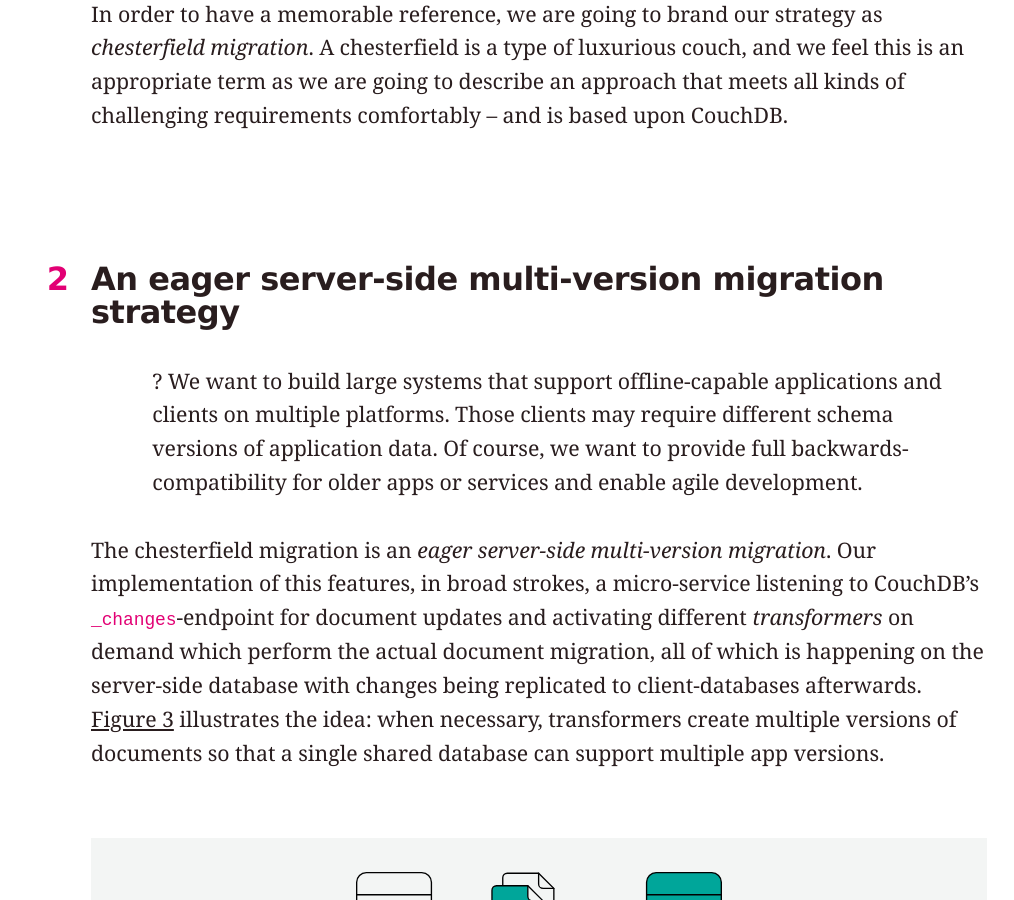
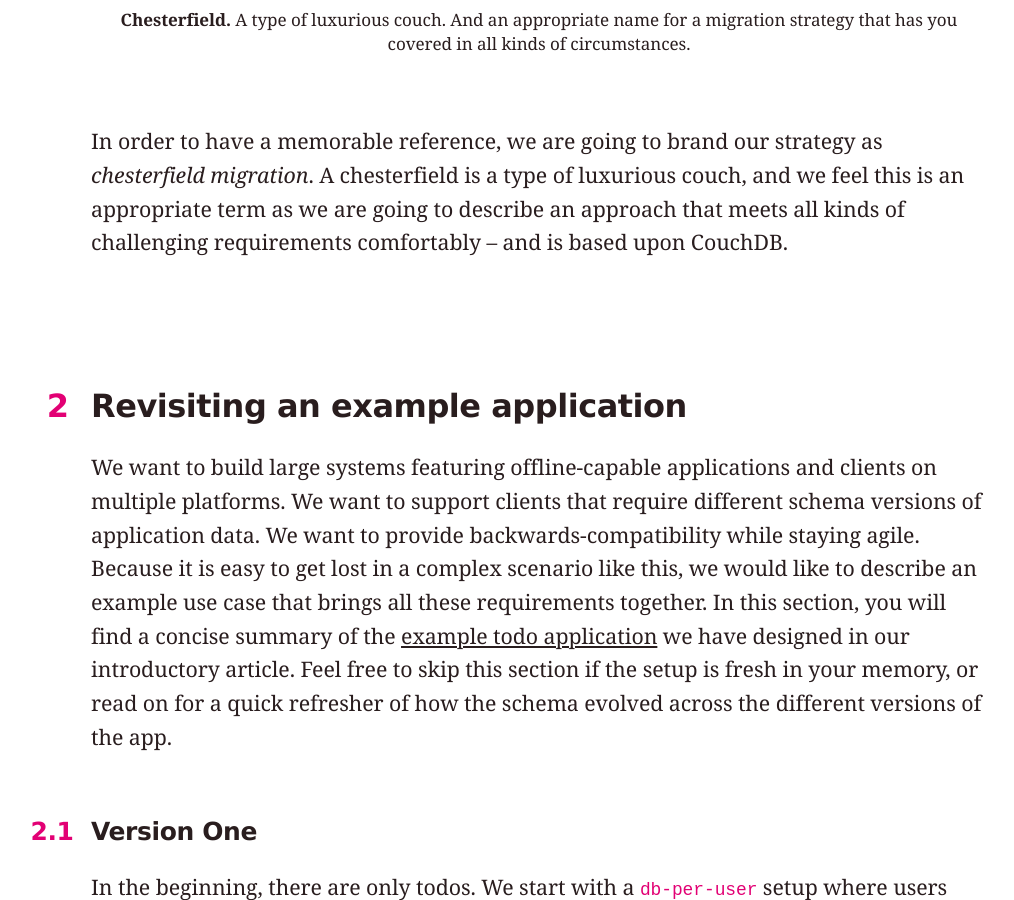
Before and after one commit to jo/sync-tank, a Jekyll site: the page built from chesterfield-migration/index.md, in a window 1280 px wide and 900 px high, scrolled down 2416 px. Shown: the whole window, without its empty margins (37-1051 px from the left). Built offline with Jekyll 4.4.1, drawn with Linux system fonts in a browser that asks for light colours; our own code applies the rules of GitHub Pages for plain Markdown files; some of the changed text lies outside the part shown.

Commit message:
rewrite example introduction for version 1 and 2

````diff
--- a/chesterfield-migration/index.md
+++ b/chesterfield-migration/index.md
@@ -16,11 +16,11 @@
 
 ## Introduction
 
-Migrating data is not trivial. Migrating distributed data that is needed in lots of places at the same time can quickly become a formidable challenge. In a [recent article](/distributed-migration-strategies/), we have addressed many of the complications that schema migrations in distributed systems may face. Now it is time to go beyond the problem description and start discussing potential solutions.
+Migrating data is not trivial. Migrating distributed data that is needed in lots of places at the same time can quickly become a formidable challenge. In a [recent article](/distributed-migration-strategies/), we have addressed many of the complications that schema migrations in distributed systems may face. In this article, we want to go beyond the problem description and start discussing potential solutions.
 
-The solution we are presenting here is an *eager server-side multi-version migration strategy*. If you are not familiar with this terminology, you may want to revisit the [migration taxonomy](/distributed-migration-strategies/#a-taxonomy-for-reasoning-about-migrations) we have introduced previously. But if you decide to read on, rest assured that we will cover all aspects necessary to understand the strategy in this article.
+The strategy we are presenting here is an *eager server-side multi-version migration*. If you are not familiar with this terminology, you may want to revisit the [migration taxonomy](/distributed-migration-strategies/#a-taxonomy-for-reasoning-about-migrations) we have introduced previously. But if you decide to read on, rest assured that we will cover all aspects necessary to follow the discussion in this article.
 
-In what follows, we will first build up a sufficiently complex use case based on a todo application. This article is not a tutorial, but we feel that a good example will help us bring across some points more concisely. Next, we will talk about CouchDB. This is our database of choice and we want to take a closer look at how it supports what we want to do. In particular, we need to think about how to design the schema so that it can support the operations we want to perform. With these preliminaries out of the way, we will then invite you to a detailled technical discussion about *transformers*, the main work horse of our migration strategy, before concluding our discussion with a summary of what we have learned.
+In what follows, we will first build up a sufficiently complex use case for distributed migrations based on a todo application. This article is not a tutorial, but we feel that a good example will help us bring across some points more concisely. Next, we will talk about CouchDB. This is our database of choice and we want to take a closer look at how it supports what we want to do. In particular, we need to think about how to design the schema so that it can support the operations we want to perform. With these preliminaries out of the way, we will then invite you to a detailled technical discussion about *transformers*, the main work horse of our migration strategy, before concluding our discussion with a summary of what we have learned.
 
 <figure>
   <img src="/chesterfield-migration/images/chesterfield.jpg" alt="The authors: Matthias and Johannes" />
@@ -35,21 +35,86 @@
 In order to have a memorable reference, we are going to brand our strategy as *chesterfield migration*. A chesterfield is a type of luxurious couch, and we feel this is an appropriate term as we are going to describe an approach that meets all kinds of challenging requirements comfortably – and is based upon CouchDB.
 
 
-## An eager server-side multi-version migration strategy
+## Revisiting an example application
 
-* ? We want to build large systems that support offline-capable applications and clients on multiple platforms. Those clients may require different schema versions of application data. Of course, we want to provide full backwards-compatibility for older apps or services and enable agile development.
+We want to build large systems featuring offline-capable applications and clients on multiple platforms. We want to support clients that require different schema versions of application data. We want to provide backwards-compatibility while staying agile. Because it is easy to get lost in a complex scenario like this, we would like to describe an example use case that brings all these requirements together. In this section, you will find a concise summary of the [example todo application](/distributed-migration-strategies/#setting-the-stage-a-toy-problem) we have designed in our introductory article. Feel free to skip this section if the setup is fresh in your memory, or read on for a quick refresher of how the schema evolved across the different versions of the app.
 
-The chesterfield migration is an *eager server-side multi-version migration*. Our implementation of this features, in broad strokes, a micro-service listening to CouchDB's `_changes`-endpoint for document updates and activating different *transformers* on demand which perform the actual document migration, all of which is happening on the server-side database with changes being replicated to client-databases afterwards. [Figure 3](#figure-3) illustrates the idea: when necessary, transformers create multiple versions of documents so that a single shared database can support multiple app versions.
+### Version One
 
-<figure class="diagram" id="figure-3">
-  <img src="/chesterfield-migration/images/per-version-docs.svg" alt="Schematic view of chesterfield migration" />
-  <figcaption>
-    <b>Figure 3: Chesterfield migration.</b>
-    <span>
-      Documents exist in multiple versions in order to support multiple application versions through a single database. Transformers are the engines that perform up and down migrations.
-    </span>
-  </figcaption>
-</figure>
+In the beginning, there are only todos. We start with a `db-per-user` setup where users have all their todo items in their own database. CouchDB mananges data synchronization across multiple clients, and the schema only comprises the most basic features every todo item exhibits. In particular, each todo item is required to have a `title` and an `isDone` property. This is version `1.0.0` of the schema which only consists of version `1.0.0` of todo item documents.
+
+By popular request we decide to add an optional `isImportant` property to todo items, and we also introduce a `settings` document to allow users to switch between different color themes. These changes can be accomodated into the schema without breaking existing behavior, so they are two new *features*. We can release these new versions, and new app versions that work with them, without having to migrate existing data at all. At this point, our schema manifest for version `1.2.0` looks like this:
+
+```json
+{
+  "name": "todo-app-schema",
+  "version": "1.2.0",
+  "dependencies": {
+    "settings": "^1.0.0",
+    "todo-item": "^1.1.0"
+  }
+}
+```
+
+Later on, when we discuss the more intricate details of how to migrate between different document versions, we will need concrete examples. In preparation for this discussion, the following listings show a full todo item and settings document respectively.
+
+
+```json
+{
+  "_id": "todo-item:1b8ee6240d8b5143884127d3408b1a85",
+  "schema": "todo-item",
+  "version": 1,
+  "title": "Compare apples to oranges",
+  "isDone": false,
+  "isImportant": true,
+  "createdAt": "2018-04-01T00:00:00.000Z"
+}
+```
+
+```json
+{
+  "_id": "settings",
+  "schema": "settings",
+  "version": 1,
+  "color": "#e20074"
+}
+```
+
+At this point, our todo application is out on the market. Data schema `1.2.0` supports various versions of iOS and Android apps, webapps, and service workers that form a big software ecosystem. Some of these clients have offline-capabilities, which implies that they are not easily accessible for maintenance and might miss updates. So far, this is not a huge problem as far as the schema is concerned. Unfortunately, we are just about to introduce a breaking schema change.
+
+### Version Two
+
+Because a simple `isDone` flag is not very expressive, we decide to replace it with a `status` property that can have one of many states. Now todo items can be `active`, `blocked`, `halted`, `completed`, etc. To account for this change, we have to update the schema definition of todo item documents. The required `isDone` property is replaced with a required `status`. Let's take a look at the manifest for the updated schema.
+
+```json
+{
+  "name": "todo-app",
+  "version": "2.0.0",
+  "dependencies": {
+    "settings": "^1.0.0",
+    "todo-item": "^2.0.0"
+  }
+}
+```
+
+As you can see, we had to increase the major version of the todo item schema - and hence the major version of the whole schema. Replacing `isDone` with the `status` is a breaking change for two reasons. First of all, existing apps are expecting documents to have the `isDone` property, so they will not be able to handle documents of the new format. And secondly, once we have built apps that can work with the new documents, these apps won't be able to read the existing documents. This requires us migrate old documents up to the new format - and to migrate documents of the new format down to the old one if we want to maintain backwards compatibility. Before moving on, here is the todo item from above in it's new, updated version. We have mapped the old `isDone: false` to a `status` of `active`.
+
+```json
+{
+  "_id": "todo-item:1b8ee6240d8b5143884127d3408b1a85",
+  "schema": "todo-item",
+  "version": 2,
+  "title": "Compare apples to oranges",
+  "status": "active",
+  "isImportant": true,
+  "createdAt": "2018-04-01T00:00:00.000Z"
+}
+```
+
+### Version 3
+
+...
+
 
 This setup is rather complex, involving a number of new ideas and several moving pieces. It will therefore benefit our discussion to take a moment and illustrate the situation using our working example. In the previous sections we have developed a simple todo app that has passed through a few iterations by now. The schema has evolved to accomodate an item's `isImportant` and `status` values. Because our current problem is quite involved, we would like to introduce yet another feature that comes with yet another breaking schema change, so that there is a bit more material to work with.
 
@@ -118,6 +183,21 @@
 ```
 
 These are the three major schema versions that we have to maintain in parallel. In order to keep all versions up to date when one piece of data changes it will be necessary to update existing documents in multiple versions. For instance, if a user creates a todo item with their very old app that still runs version one, we need to migrate documents up so that the new todo is not lost on devices that run newer versions. Similarly, we need to migrate changes made with newer apps down to support older apps. Apart from the actual migration logic this setup requires some additional infrastructure to work well. First, we will need to distribute documents with multiple versions throughout the system, and then we will need to manage documents with multiple versions from inside the applications. Let's take a closer look at these two tasks.
+
+
+## Preliminaries
+
+The chesterfield migration is an *eager server-side multi-version migration*. Our implementation of this features, in broad strokes, a micro-service listening to CouchDB's `_changes`-endpoint for document updates and activating different *transformers* on demand which perform the actual document migration, all of which is happening on the server-side database with changes being replicated to client-databases afterwards. [Figure 3](#figure-3) illustrates the idea: when necessary, transformers create multiple versions of documents so that a single shared database can support multiple app versions.
+
+<figure class="diagram" id="figure-3">
+  <img src="/chesterfield-migration/images/per-version-docs.svg" alt="Schematic view of chesterfield migration" />
+  <figcaption>
+    <b>Figure 3: Chesterfield migration.</b>
+    <span>
+      Documents exist in multiple versions in order to support multiple application versions through a single database. Transformers are the engines that perform up and down migrations.
+    </span>
+  </figcaption>
+</figure>
 
 ### Replication channels
 
@@ -209,7 +289,7 @@
 
 The impact of this new perspective will become even clearer once we discuss the inner workings of the transformer's *migration logic unit* in the next section. But before we go there, now is a good time for a short aside on the number of transformers we will have to write and maintain in order for this approach to work.
 
-### Aside: a rough and ready complexity analysis
+#### Aside: a rough and ready complexity analysis
 
 Migrating between all existing (or at least all supported) versions of a data schema might raise problems of maintainability through the sheer number of transformers necessary. A bit of accounting can help us get the discussion started. Say we start off with a single document type that is in version `v1`. We now update the schema to `v2`, so we will need to provide two transformers, one that generates `v1` documents from `v2` and one that generation `v2` documents from `v1`. After the next update to `v3` there are now already *six* transformers necessary to support conversion from every version to every other. In general, from every schema version that has ever existed in the system there may still be some documents around. So if we want to support all app versions we will have to provide as many transformers as there are ordered pairs, meaning $n (n - 1)$ transformers if the current data schema has version `n`. That's $n^2 - n$ - the amount of transformers grows quadratically with the number of supported schema versions! And we have only just considered a single document type.
 
````
